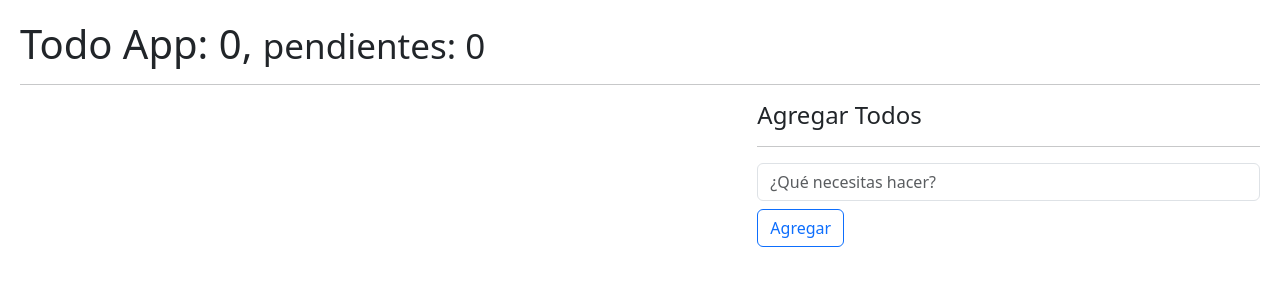
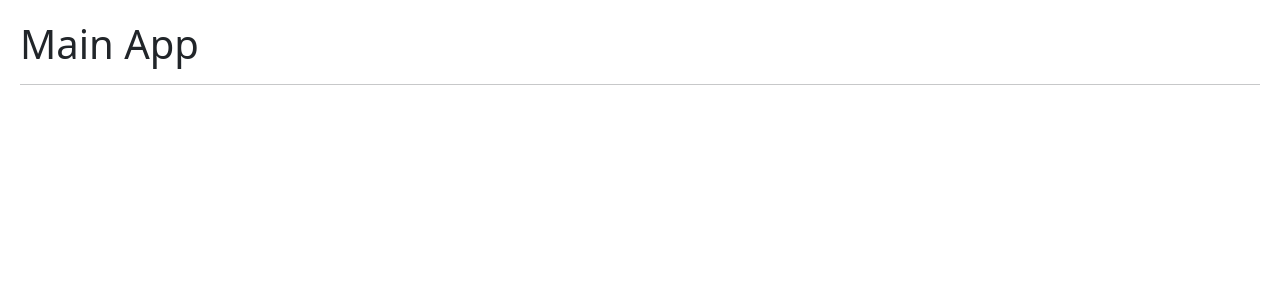
Before and after one commit to jhonnycgarcia/dev-talles-react-hook-app, a React (Vite) app: page / in a window 1280 px wide. Shown: the top 300 px of the page. Built offline with nearby package versions, Linux system fonts and the light colour scheme.

Commit message:
Preparación de nuestra aplicación con rutas - useContext

```diff
--- a/package.json
+++ b/package.json
@@ -11,7 +11,8 @@
   },
   "dependencies": {
     "react": "^18.3.1",
-    "react-dom": "^18.3.1"
+    "react-dom": "^18.3.1",
+    "react-router-dom": "^6.28.0"
   },
   "devDependencies": {
     "@eslint/js": "^9.13.0",
--- /dev/null
+++ b/src/09-useContext/MainApp.jsx
@@ -0,0 +1,9 @@
+
+export const MainApp = () => {
+    return (
+        <>
+            <h1>Main App</h1>
+            <hr />
+        </>
+    )
+}
--- a/src/main.jsx
+++ b/src/main.jsx
@@ -1,7 +1,15 @@
 import { StrictMode } from 'react'
 import { createRoot } from 'react-dom/client'
+import { BrowserRouter, createBrowserRouter } from 'react-router-dom';
 
 import './index.css'
+
+const router = createBrowserRouter([
+  {
+    path: "/",
+    element: <div>Hello world!</div>,
+  },
+]);
 
 // import { HooksApp } from './HooksApp'
 // import { CounterApp } from './01-useState/CounterApp'
@@ -15,22 +23,12 @@
 // import { MemorizeHook } from './06-memos/MemorizeHook'
 // import { CallbackHook } from './06-memos/CallbackHook'
 // import { Padre } from './07-tarea-memo/Padre'
-import { TodoApp } from './08-useReducer/TodoApp'
+// import { TodoApp } from './08-useReducer/TodoApp'
+import { MainApp } from './09-useContext/MainApp'
+
 
 createRoot(document.getElementById('root')).render(
-  <StrictMode>
-    {/* <HooksApp /> */}
-    {/* <CounterApp /> */}
-    {/* <CounterWithCustomHook /> */}
-    {/* <SimpleForm /> */}
-    {/* <FormWithCustomHook /> */}
-    {/* <MultipleCustomHooks /> */}
-    {/* <FocusScreen /> */}
-    {/* <Layout /> */}
-    {/* <Memorize /> */}
-    {/* <MemorizeHook /> */}
-    {/* <CallbackHook /> */}
-    {/* <Padre /> */}
-    <TodoApp />
-  </StrictMode>,
+  <BrowserRouter>
+    <MainApp />
+  </BrowserRouter>,
 )
```
Also changed, not shown: src/09-useContext/AboutPage.jsx (added, +9 -0 lines), src/09-useContext/HomePage.jsx (added, +9 -0 lines), src/09-useContext/LoginPage.jsx (added, +9 -0 lines), 2 other files (tests, documents, lock files or other folders).
